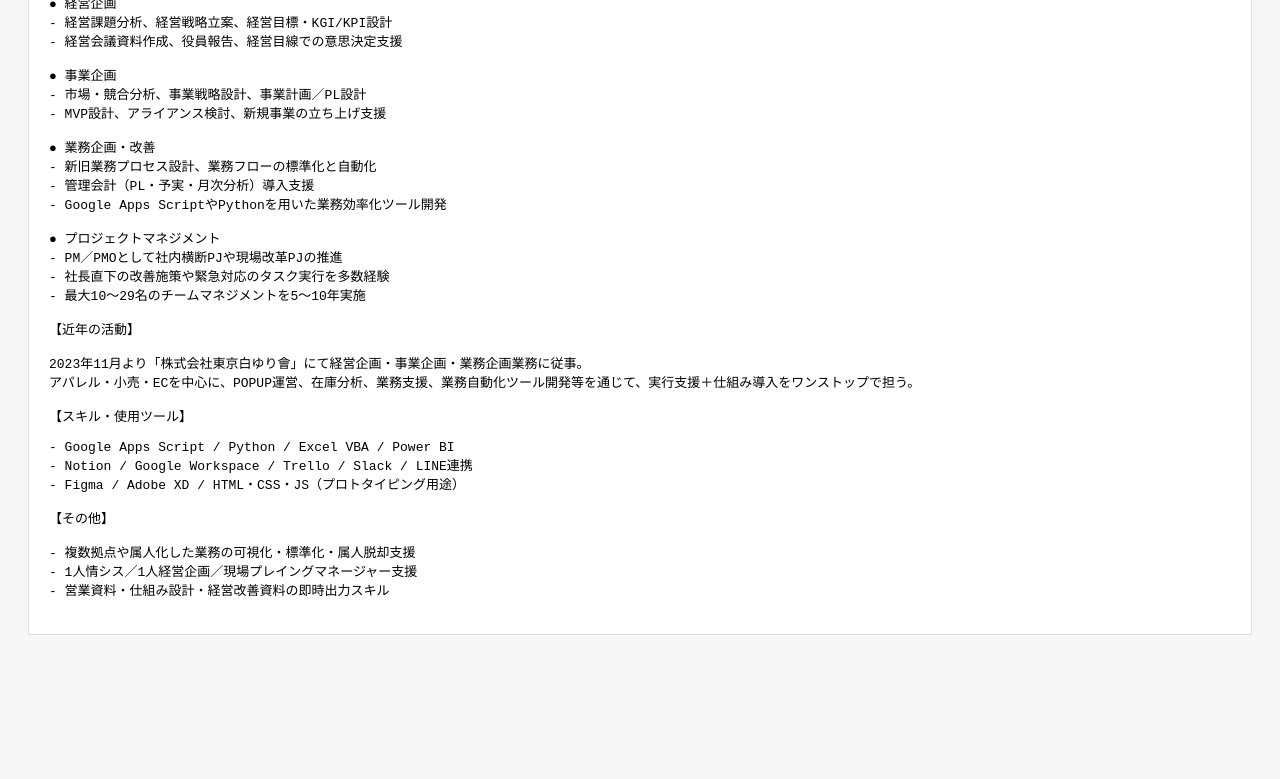
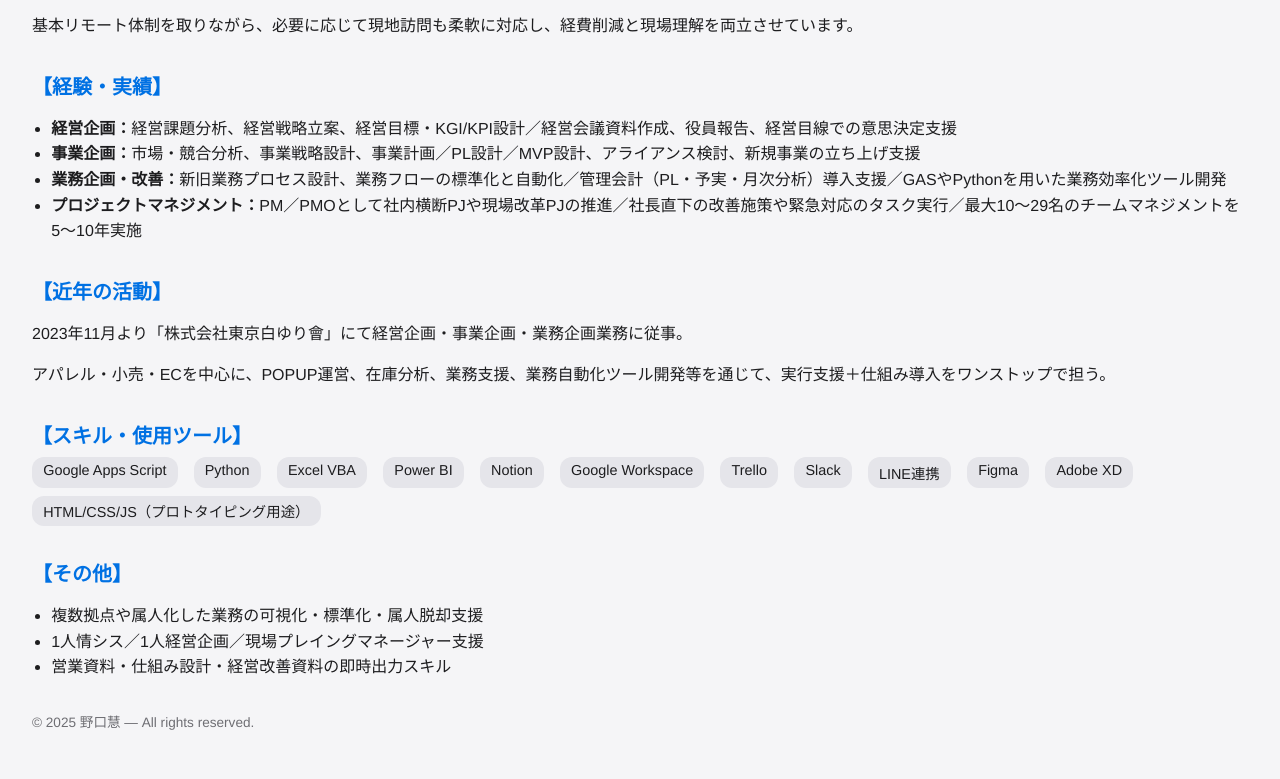
Before and after one commit to chabo452/keirekisyo-new, a plain HTML site: page index.html in a window 1280 px wide. Shown: the part 266-1045 px from the top of the page. Before the commit the page ends 942 px from the top, so only its background shows below. Drawn offline with Linux system fonts and the light colour scheme; a web font is replaced by a local one.

Commit message:
Update index.html to Apple-like stylish version

```diff
--- a/index.html
+++ b/index.html
@@ -1,57 +1,109 @@
 <!DOCTYPE html>
 <html lang="ja">
 <head>
-    <meta charset="UTF-8" />
-    <title>経歴書ファイル</title>
-    <style>
-        body { font-family: 'Yu Gothic', sans-serif; padding: 20px; background: #f7f7f7; }
-        pre { background: #fff; padding: 20px; border: 1px solid #ddd; overflow-x: auto; }
-    </style>
+  <meta charset="UTF-8">
+  <title>スキルシート - 野口慧</title>
+  <meta name="viewport" content="width=device-width, initial-scale=1">
+  <style>
+    @import url('https://fonts.googleapis.com/css2?family=Helvetica+Neue:wght@300;400;700&display=swap');
+    body {
+      font-family: 'Helvetica Neue', Helvetica, Arial, sans-serif;
+      margin: 0;
+      padding: 2rem;
+      background-color: #f5f5f7;
+      color: #1d1d1f;
+    }
+    h1 {
+      font-size: 2rem;
+      border-bottom: 2px solid #e5e5ea;
+      padding-bottom: 0.5rem;
+      margin-bottom: 1rem;
+    }
+    h2 {
+      font-size: 1.25rem;
+      color: #0071e3;
+      margin-top: 2rem;
+      margin-bottom: 0.5rem;
+    }
+    p, li {
+      line-height: 1.6;
+    }
+    ul {
+      padding-left: 1.2rem;
+    }
+    .section {
+      margin-bottom: 2rem;
+    }
+    .skill-list {
+      display: flex;
+      flex-wrap: wrap;
+      gap: 0.5rem 1rem;
+    }
+    .skill-item {
+      background-color: #e5e5ea;
+      padding: 0.3rem 0.7rem;
+      border-radius: 12px;
+      font-size: 0.9rem;
+    }
+    .footer-note {
+      font-size: 0.85rem;
+      color: #6e6e73;
+      margin-top: 2rem;
+    }
+  </style>
 </head>
 <body>
-    <h1>経歴書ファイル内容</h1>
-    <pre>【職務経歴要約】
+  <h1>スキルシート（野口慧）</h1>
 
-私は、業界横断型の経営企画・業務企画・事業企画の専門人材として、IT、アパレル、人材、インフラ、コンサル、小売、商社、運輸、物流といった多様な業界で実践的に従事してきました。中小企業から本社・支社・子会社など幅広い組織形態に関与し、主に現場改善と全体最適にフォーカスした仕組み設計・プロジェクト推進・戦略支援を行っています。
-基本リモート体制を取りながら、必要に応じて現地訪問も柔軟に対応し、経費削減と現場理解を両立させています。
+  <div class="section">
+    <h2>【職務経歴要約】</h2>
+    <p>私は、業界横断型の経営企画・業務企画・事業企画の専門人材として、IT、アパレル、人材、インフラ、コンサル、小売、商社、運輸、物流といった多様な業界で実践的に従事してきました。中小企業から本社・支社・子会社など幅広い組織形態に関与し、主に現場改善と全体最適にフォーカスした仕組み設計・プロジェクト推進・戦略支援を行っています。</p>
+    <p>基本リモート体制を取りながら、必要に応じて現地訪問も柔軟に対応し、経費削減と現場理解を両立させています。</p>
+  </div>
 
-【経験・実績】
+  <div class="section">
+    <h2>【経験・実績】</h2>
+    <ul>
+      <li><strong>経営企画：</strong>経営課題分析、経営戦略立案、経営目標・KGI/KPI設計／経営会議資料作成、役員報告、経営目線での意思決定支援</li>
+      <li><strong>事業企画：</strong>市場・競合分析、事業戦略設計、事業計画／PL設計／MVP設計、アライアンス検討、新規事業の立ち上げ支援</li>
+      <li><strong>業務企画・改善：</strong>新旧業務プロセス設計、業務フローの標準化と自動化／管理会計（PL・予実・月次分析）導入支援／GASやPythonを用いた業務効率化ツール開発</li>
+      <li><strong>プロジェクトマネジメント：</strong>PM／PMOとして社内横断PJや現場改革PJの推進／社長直下の改善施策や緊急対応のタスク実行／最大10〜29名のチームマネジメントを5〜10年実施</li>
+    </ul>
+  </div>
 
-● 経営企画
-- 経営課題分析、経営戦略立案、経営目標・KGI/KPI設計
-- 経営会議資料作成、役員報告、経営目線での意思決定支援
+  <div class="section">
+    <h2>【近年の活動】</h2>
+    <p>2023年11月より「株式会社東京白ゆり會」にて経営企画・事業企画・業務企画業務に従事。</p>
+    <p>アパレル・小売・ECを中心に、POPUP運営、在庫分析、業務支援、業務自動化ツール開発等を通じて、実行支援＋仕組み導入をワンストップで担う。</p>
+  </div>
 
-● 事業企画
-- 市場・競合分析、事業戦略設計、事業計画／PL設計
-- MVP設計、アライアンス検討、新規事業の立ち上げ支援
+  <div class="section">
+    <h2>【スキル・使用ツール】</h2>
+    <div class="skill-list">
+      <div class="skill-item">Google Apps Script</div>
+      <div class="skill-item">Python</div>
+      <div class="skill-item">Excel VBA</div>
+      <div class="skill-item">Power BI</div>
+      <div class="skill-item">Notion</div>
+      <div class="skill-item">Google Workspace</div>
+      <div class="skill-item">Trello</div>
+      <div class="skill-item">Slack</div>
+      <div class="skill-item">LINE連携</div>
+      <div class="skill-item">Figma</div>
+      <div class="skill-item">Adobe XD</div>
+      <div class="skill-item">HTML/CSS/JS（プロトタイピング用途）</div>
+    </div>
+  </div>
 
-● 業務企画・改善
-- 新旧業務プロセス設計、業務フローの標準化と自動化
-- 管理会計（PL・予実・月次分析）導入支援
-- Google Apps ScriptやPythonを用いた業務効率化ツール開発
+  <div class="section">
+    <h2>【その他】</h2>
+    <ul>
+      <li>複数拠点や属人化した業務の可視化・標準化・属人脱却支援</li>
+      <li>1人情シス／1人経営企画／現場プレイングマネージャー支援</li>
+      <li>営業資料・仕組み設計・経営改善資料の即時出力スキル</li>
+    </ul>
+  </div>
 
-● プロジェクトマネジメント
-- PM／PMOとして社内横断PJや現場改革PJの推進
-- 社長直下の改善施策や緊急対応のタスク実行を多数経験
-- 最大10〜29名のチームマネジメントを5〜10年実施
-
-【近年の活動】
-
-2023年11月より「株式会社東京白ゆり會」にて経営企画・事業企画・業務企画業務に従事。
-アパレル・小売・ECを中心に、POPUP運営、在庫分析、業務支援、業務自動化ツール開発等を通じて、実行支援＋仕組み導入をワンストップで担う。
-
-【スキル・使用ツール】
-
-- Google Apps Script / Python / Excel VBA / Power BI
-- Notion / Google Workspace / Trello / Slack / LINE連携
-- Figma / Adobe XD / HTML・CSS・JS（プロトタイピング用途）
-
-【その他】
-
-- 複数拠点や属人化した業務の可視化・標準化・属人脱却支援
-- 1人情シス／1人経営企画／現場プレイングマネージャー支援
-- 営業資料・仕組み設計・経営改善資料の即時出力スキル
-
-</pre>
+  <p class="footer-note">© 2025 野口慧 — All rights reserved.</p>
 </body>
 </html>
```
